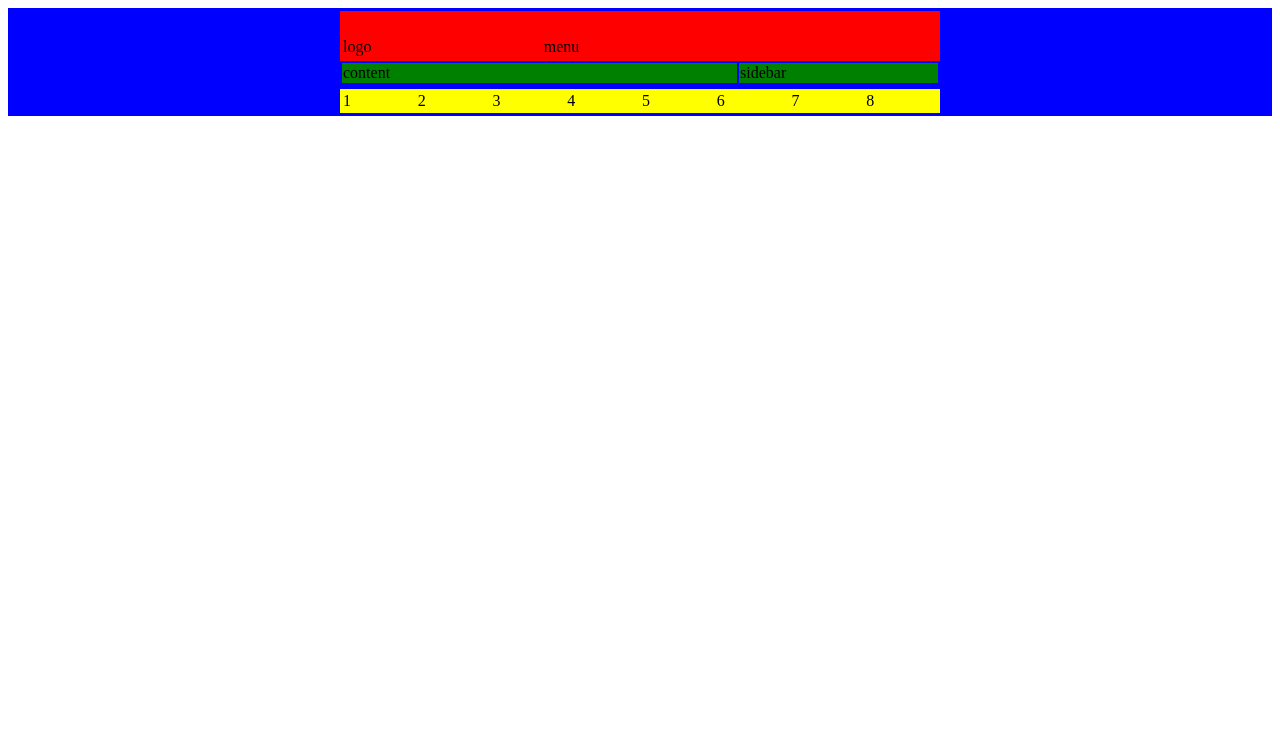
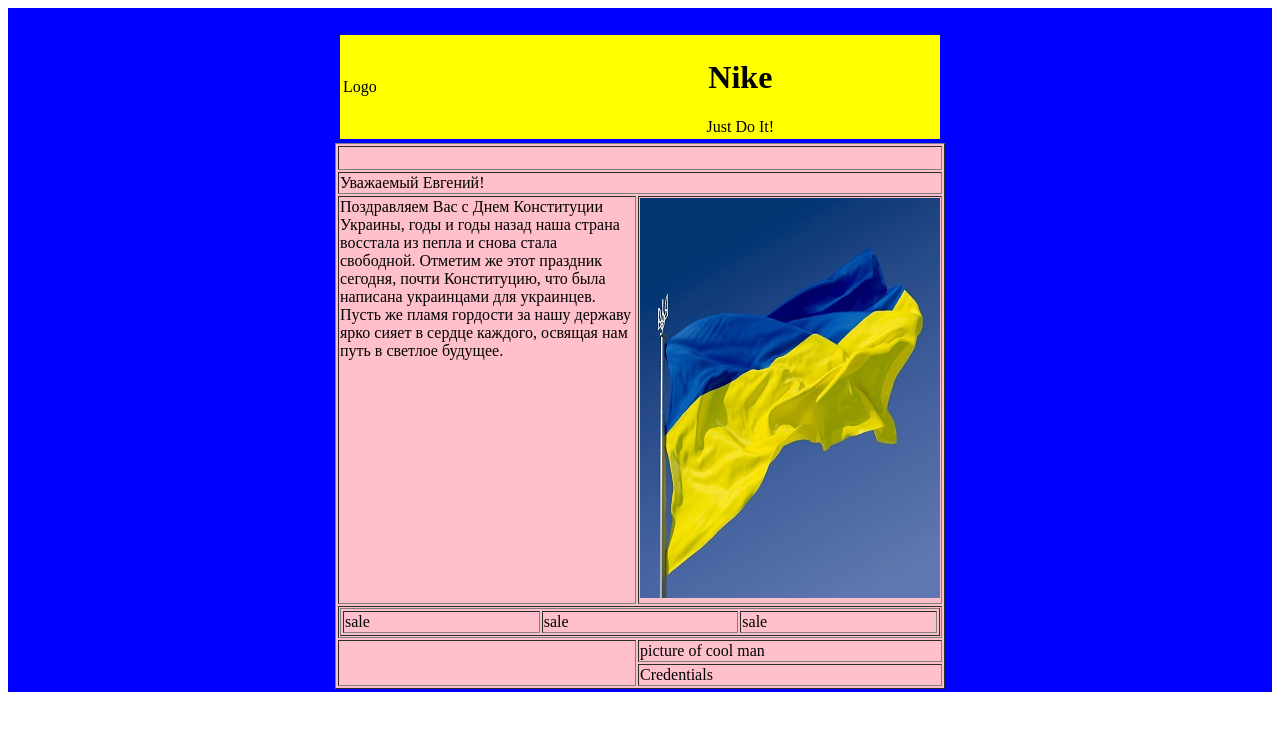
Before and after one commit to kopylash/frontend, a plain HTML site: page 5/index.html in a window 1280 px wide. Drawn offline with Linux system fonts and the light colour scheme.

Commit message:
Homework 5: base sctructure of letter

```diff
--- a/5/index.html
+++ b/5/index.html
@@ -2,8 +2,6 @@
 <html lang="en">
   <head>
     <meta charset="utf-8">
-    <meta http-equiv="X-UA-Compatible" content="IE=edge">
-    <meta name="viewport" content="width=device-width, initial-scale=1">
 
     <title>Bootstrap 101 Template</title>
 
@@ -14,42 +12,60 @@
     <table border="0" bgcolor="blue" style="background: blue;"
     width="100%">
       <tr>
+        <td height="20">
+        </td>
+      </tr>
+      <tr>
         <td>
-        <table width="600" bgcolor="red" align="center">
+          <table id="header" border="0" bgcolor="yellow" width="600" align="center">
+            <tr>
+              <td width="200">
+                Logo
+              </td>
+              <td width="400" align="center">
+                <h1>Nike</h1>
+                Just Do It!
+              </td>
+            </tr>
+          </table>
+        </td>
+      </tr>
+      <tr>
+        <td>
+          <table id="content" border="1" bgcolor="pink" width="600" align="center">
             <tr>
               <td height="20" colspan="2"></td>
             </tr>
             <tr>
-            <td width="200">logo</td>
-            <td width="400">menu</td>
+              <td colspan="2"><span>Уважаемый Евгений!</span></td>
             </tr>
             <tr>
-            <table width="600" align="center">
-              <tr>
-                <td width="400" bgcolor="green">content</td>
-                <td width="200" bgcolor="green">sidebar</td>
-              </tr>
-            </table>
+              <td valign="top">
+                Поздравляем Вас с Днем Конституции Украины, годы и годы назад наша страна восстала из пепла и снова стала свободной. Отметим же этот праздник сегодня, почти Конституцию, что была написана украинцами для украинцев. Пусть же пламя гордости за нашу державу ярко сияет в сердце каждого, освящая нам путь в светлое будущее.
+              </td>
+              <td>
+                <img src="ukr.jpg" width="300" height="400" alt="Ukraine">
+              </td>
             </tr>
             <tr>
-          <td>
-            <table width="600" bgcolor="yellow" align="center">
+              <td colspan="2">
+                <table border="1" bgcolor="pink" width="600" align="center">
                   <tr>
-                <td>1</td>
-                <td>2</td>
-                <td>3</td>
-                <td>4</td>
-                <td>5</td>
-                <td>6</td>
-                <td>7</td>
-                <td>8</td>
+                    <td>sale</td>
+                    <td>sale</td>
+                    <td>sale</td>
                   </tr>
                 </table>
               </td>
             </tr>
-
+            <tr>
+              <td rowspan="2" width="300"></td>
+              <td>picture of cool man</td>
+            </tr>
+            <tr>
+              <td>Credentials</td>
+            </tr>
           </table>
-
         </td>
       </tr>
     </table>
```
Also changed, not shown: 5/ukr.jpg (added). Lines whose indentation alone changed are shown as unchanged.
